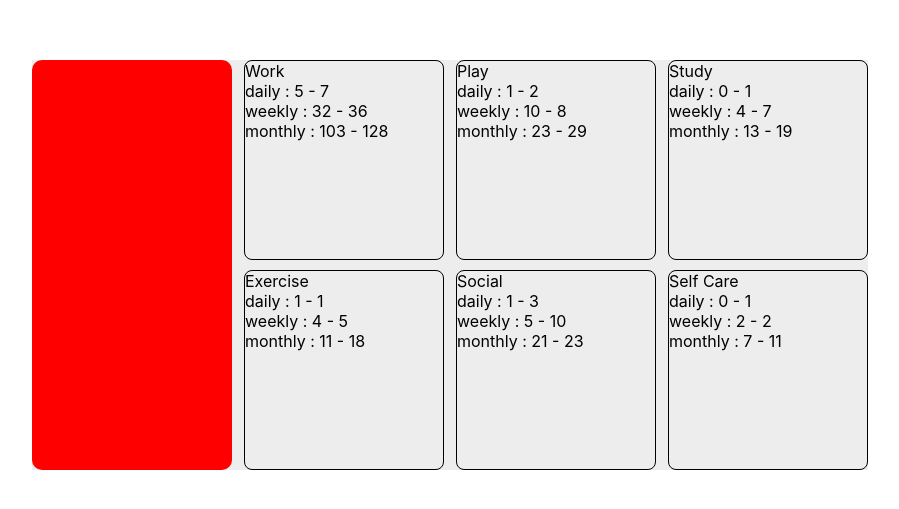
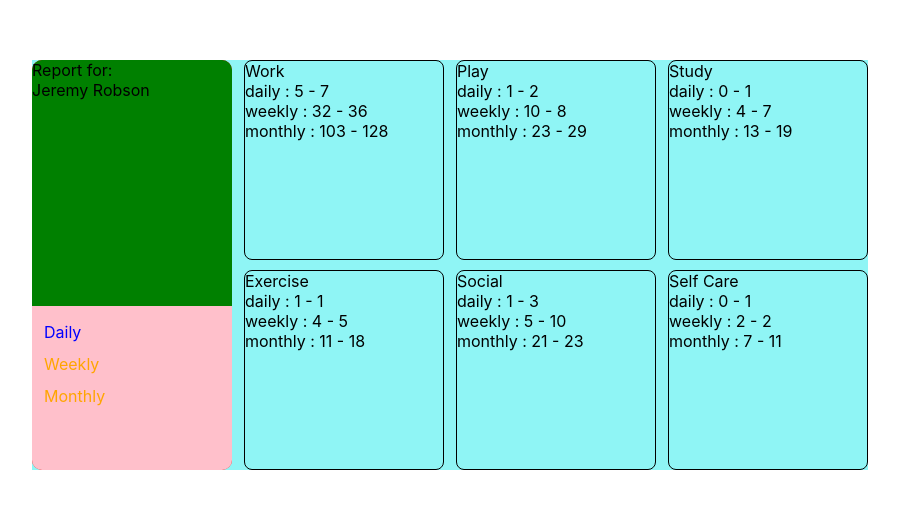
Before and after one commit to W4GFO/TimeTracking, a React (Create React App) app in the folder time-tracker/: page / in a window 1280 px wide. Shown: the part 135-644 px from the top of the page, without its empty margins (190-1089 px from the left). Built offline with nearby package versions, Linux system fonts and the light colour scheme.

Commit message:
Began the personnel ID user card

```diff
--- a/time-tracker/src/Components/Cards/CardFrame.tsx
+++ b/time-tracker/src/Components/Cards/CardFrame.tsx
@@ -1,5 +1,6 @@
+import { useContext } from 'react'
 import './Styles/CardFrameStyle.scss'
-import {ScheduleCategory, timeframeEnumToString} from '../../Utils/defs'
+import {ScheduleCategory, timeframeEnumToString, timeframeSelectionContext} from '../../Utils/defs'
 
 type CardProps = {
 	className:string
@@ -7,6 +8,8 @@ type CardProps = {
 }
 
 export const CardFrame = ({className, schedule}: CardProps) => {
+	const tfSelection= useContext(timeframeSelectionContext)
+
 	const containerClassName:string = className + ' card-frame-container'
 
 	return (
--- a/time-tracker/src/Components/Cards/Styles/UserCardStyle.scss
+++ b/time-tracker/src/Components/Cards/Styles/UserCardStyle.scss
@@ -7,9 +7,48 @@
 	background-color: red;
 }
 
+.user-card-person {
+	background-color: green;
+}
+
+.user-card-timeframes-frame {
+	display: flow-root;
+	background-color: pink;
+}
+
+.user-card-list-of-timeframes {
+	list-style-type: none;
+}
+
 @media only screen and (min-width:$DESKTOP_BP) {
 	.user-card-container {
 		height: 100%;
 		width: $CARD_HEIGHT;
 	}
+
+	.user-card-person {
+		width: 100%;
+		height: 60%;
+		border-radius: 10px 10px 0px 0px;
+	}
+
+	.user-card-timeframes-frame {
+		height: 40%;
+		border-radius: 0px 0px 10px 10px;
+	}
+
+	.user-card-list-of-timeframes {
+		margin-left: 12px;
+		//border-radius: 0px 0px 10px 10px;
+	}
+
+	.user-card-list-of-timeframes li:first-child {
+		margin-top: 16px;
+		color: blue;
+	}
+
+	.user-card-list-of-timeframes li {
+		margin-top: 12px;
+		color: orange;
+	}
 }
--- a/time-tracker/src/Components/Cards/UserCard.tsx
+++ b/time-tracker/src/Components/Cards/UserCard.tsx
@@ -1,16 +1,27 @@
 import './Styles/UserCardStyle.scss'
+import {TIMEFRAME} from '../../Utils/defs'
 
 type UserCardProps = {
 	className:string
+	funcSetNewTimeFrame:(tf:TIMEFRAME) => void
 }
 
-export const UserCard = ({className}: UserCardProps) => {
-
+export const UserCard = ({className, funcSetNewTimeFrame}: UserCardProps) => {
 	const userCardClassName:string = className + ' user-card-container'
 
 	return (
 		<div className={userCardClassName}>
-
+			<section className='user-card-person'>
+				<p>Report for:</p>
+				<p>Jeremy Robson</p>
+			</section>
+			<section className='user-card-timeframes-frame'>
+				<ul className='user-card-list-of-timeframes'>
+					<li onClick={() => {funcSetNewTimeFrame(TIMEFRAME.DAILY)}}>Daily</li>
+					<li onClick={() => {funcSetNewTimeFrame(TIMEFRAME.WEEKLY)}}>Weekly</li>
+					<li onClick={() => {funcSetNewTimeFrame(TIMEFRAME.MONTHLY)}}>Monthly</li>
+				</ul>
+			</section>
 		</div>
 	)
 }
--- a/time-tracker/src/Components/Parent/MainPage.tsx
+++ b/time-tracker/src/Components/Parent/MainPage.tsx
@@ -1,13 +1,22 @@
 import './Styles/MainPageStyle.scss'
-import {Schedule, parseData, indexToGridClassName} from '../../Utils/defs'
+import {timeframeSelectionContext, Schedule, parseData, indexToGridClassName, TIMEFRAME} from '../../Utils/defs'
 import { useState, useEffect } from 'react'
 import {CardFrame} from '../Cards/CardFrame'
 import {UserCard} from '../Cards/UserCard'
+
+import {timeframeEnumToString} from '../../Utils/defs'
 
 type MainProps = {}
 
 export const MainPage = (props: MainProps) => {
 	const [schedule, setSchedule] = useState<Schedule>({} as Schedule)
+	const [timeframeSelection, setTimeFrameSelectioin] = useState<TIMEFRAME>(TIMEFRAME.DAILY)
+
+	const updateTimeFrameSelection = (tf:TIMEFRAME) => {
+		console.log("The new timeframe is: " + timeframeEnumToString(tf as TIMEFRAME))
+		setTimeFrameSelectioin(tf)
+	}
+
 
 	useEffect(() => {
 		setSchedule(parseData())
@@ -20,13 +29,18 @@ export const MainPage = (props: MainProps) => {
   	return (
 		<main>
 			<div className='cards-grid'>
-				<UserCard className='user-card'/>
+
+			<timeframeSelectionContext.Provider value={timeframeSelection}>
+
+				<UserCard className='user-card' funcSetNewTimeFrame={updateTimeFrameSelection}/>
 
 				{
 					schedule.scheduleCategories && schedule.scheduleCategories.map((scheduleFullEvent, idx) => {
 						return <CardFrame key={idx} className={indexToGridClassName(idx)}  schedule={scheduleFullEvent} />
 					})
 				}
+
+				</timeframeSelectionContext.Provider>
 			</div>
 		</main>
 	)
--- a/time-tracker/src/Components/Parent/Styles/MainPageStyle.scss
+++ b/time-tracker/src/Components/Parent/Styles/MainPageStyle.scss
@@ -2,15 +2,7 @@
 
 main {
 	width: 100%;
-	// display: flex;
-	// align-items: center;
-	// justify-content: center;
-
-	// overflow: hidden;
-	// overflow-y: scroll;
-
-	//border: 1px solid black;
-	//background-color: orange;
+	background-color: rgba($color: #00FFFF, $alpha: 0.4);
 }
 
 .cards-grid {
@@ -40,23 +32,18 @@ main {
 
 .cal-evt1 {
 	grid-area: sch1;
-	//align-self: flex-end;
-	//justify-self: end;
 }
 
 .cal-evt2 {
 	grid-area: sch2;
-	//align-self: flex-end;
 }
 
 .cal-evt3 {
 	grid-area: sch3;
-	//align-self: flex-end;
 }
 
 .cal-evt4 {
 	grid-area: sch4;
-	//justify-self: end;
 }
 
 .cal-evt5 {
--- a/time-tracker/src/Utils/defs.ts
+++ b/time-tracker/src/Utils/defs.ts
@@ -1,3 +1,4 @@
+import { createContext } from 'react'
 import schedule from './data.json'
 
 export const NUM_CARDS:number = 6
@@ -7,6 +8,8 @@ export enum TIMEFRAME {
 	WEEKLY,
 	MONTHLY
 }
+
+export const timeframeSelectionContext: React.Context<TIMEFRAME | undefined> = createContext<TIMEFRAME | undefined>(undefined)
 
 export type EventOccurance = {
 	timeframe:TIMEFRAME
```
